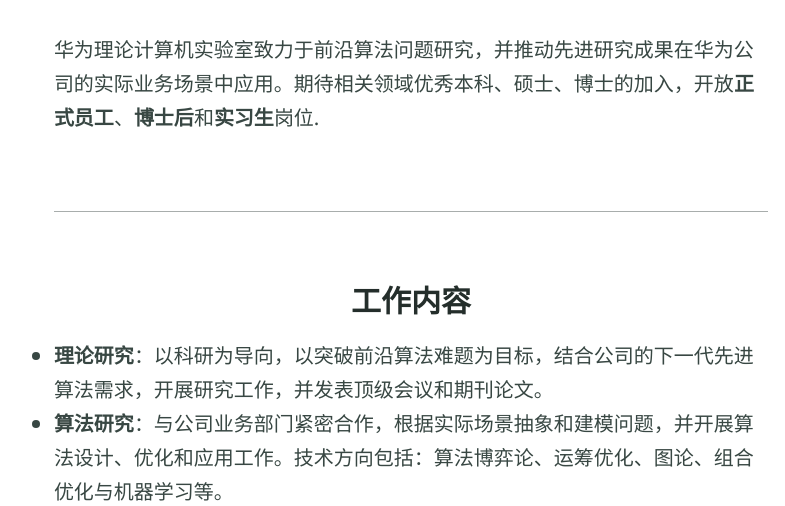
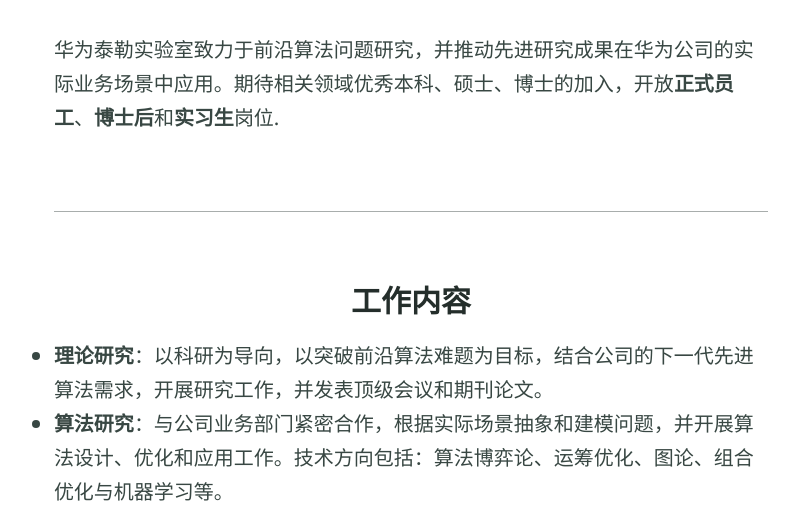
Before and after one commit to shawnpoo/shawnpoo.github.io, a Jekyll site: the page built from _zh/join.md, in a window 1280 px wide and 900 px high, cut to the strip 394-900 px from the top of the window. Shown: the whole strip, without its empty margins (229-1014 px from the left). Built offline with Jekyll 4.4.1, drawn with Linux system fonts in a browser that asks for light colours.

Commit message:
Update join.md
tcs -> taylor

```diff
--- a/_zh/join.md
+++ b/_zh/join.md
@@ -8,7 +8,7 @@
 permalink: "/zh/join/"
 ---
 
-华为理论计算机实验室致力于前沿算法问题研究，并推动先进研究成果在华为公司的实际业务场景中应用。期待相关领域优秀本科、硕士、博士的加入，开放**正式员工**、**博士后**和**实习生**岗位.
+华为泰勒实验室致力于前沿算法问题研究，并推动先进研究成果在华为公司的实际业务场景中应用。期待相关领域优秀本科、硕士、博士的加入，开放**正式员工**、**博士后**和**实习生**岗位.
 
 ---
 
```
